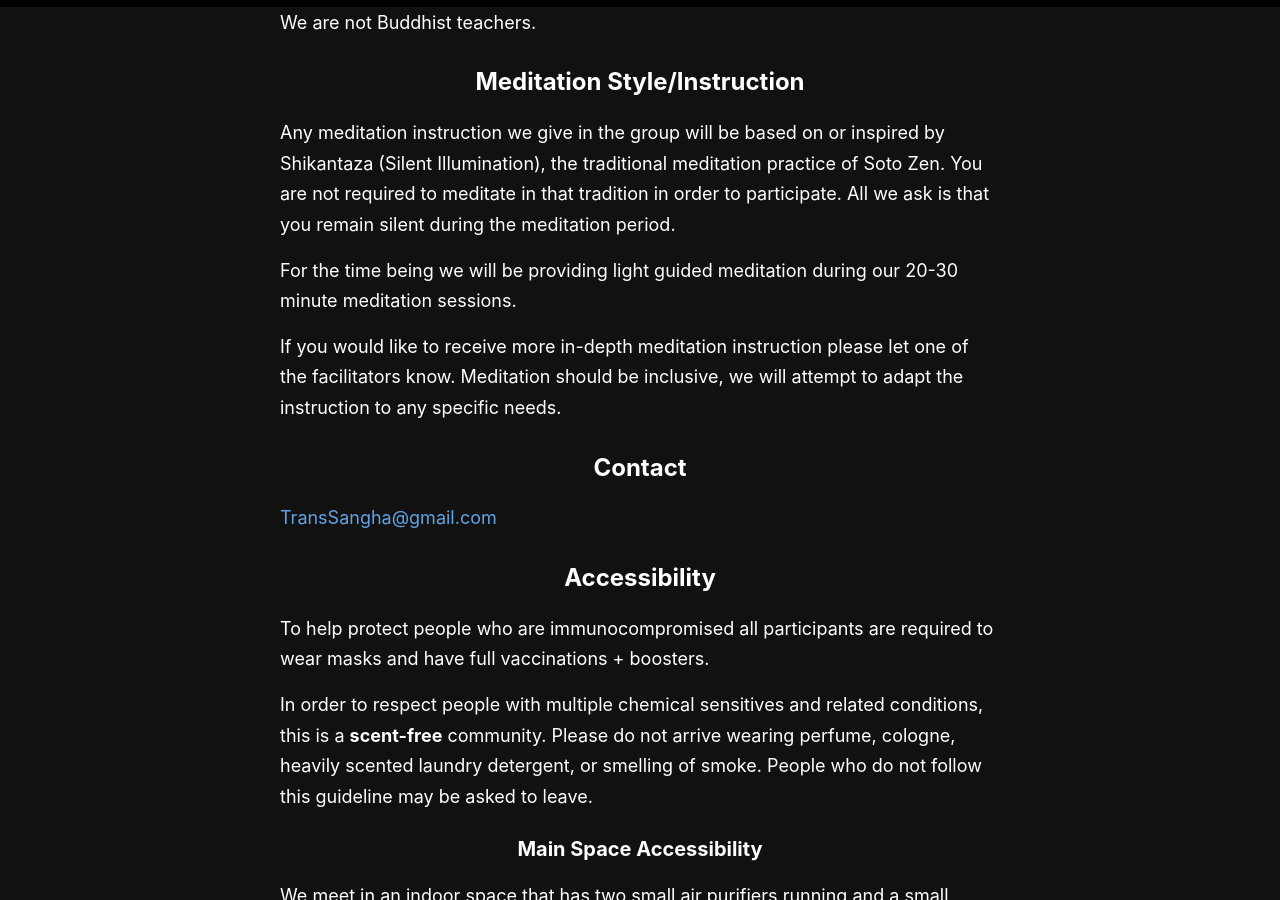
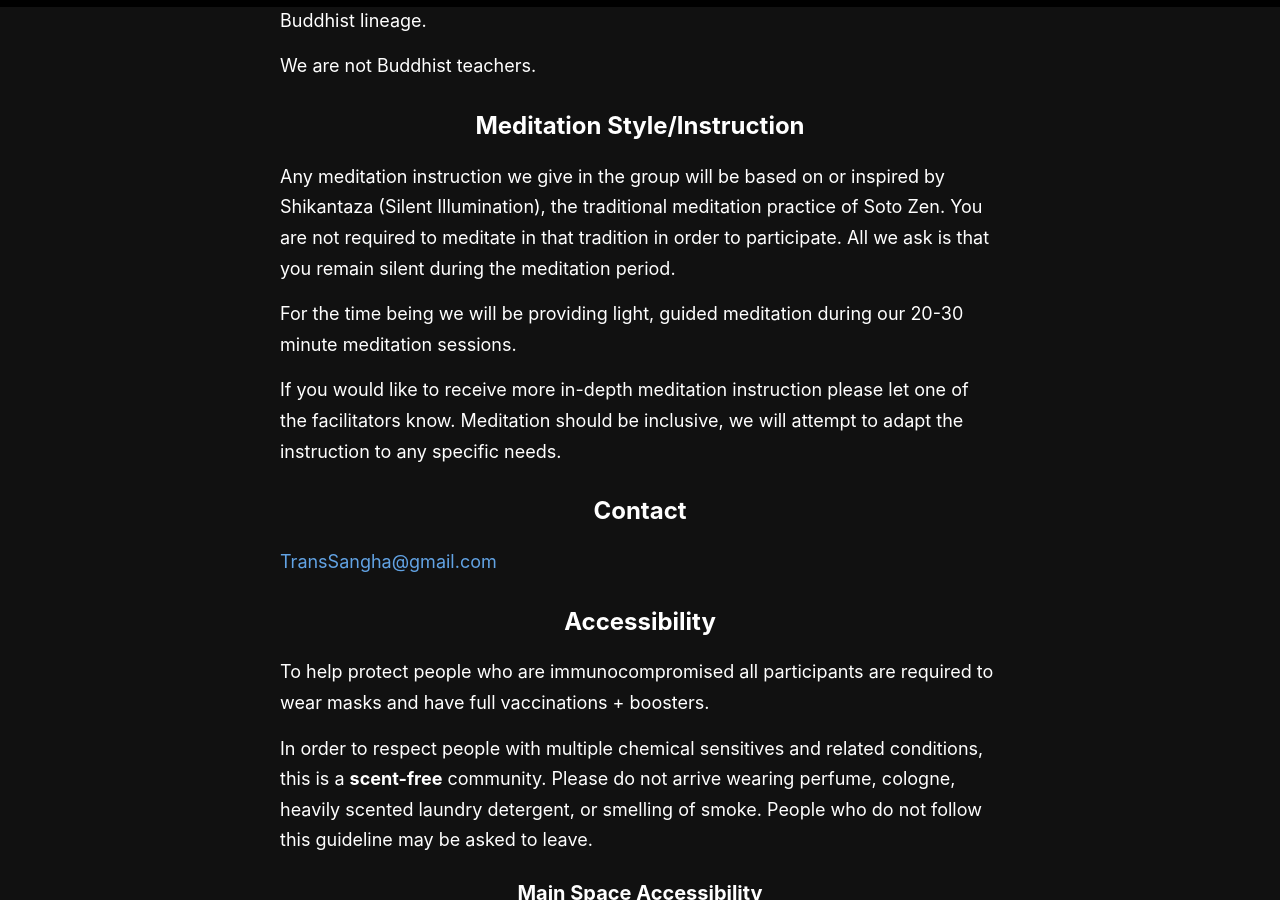
Before and after one commit to rykener/transsangha, a Jekyll site: the page built from _pages/index.md, in a window 1280 px wide and 900 px high, scrolled down 2338 px. Built offline with Jekyll 4.4.1, drawn with Linux system fonts in a browser that asks for light colours; some of the changed text lies outside the part shown.

```diff
--- a/_pages/index.md
+++ b/_pages/index.md
@@ -55,7 +56,7 @@ We are not Buddhist teachers.
 ## Meditation Style/Instruction
 Any meditation instruction we give in the group will be based on or inspired by Shikantaza (Silent Illumination), the traditional meditation practice of Soto Zen. You are not required to meditate in that tradition in order to participate. All we ask is that you remain silent during the meditation period.
 
-For the time being we will be providing light guided meditation during our 20-30 minute meditation sessions.
+For the time being we will be providing light, guided meditation during our 20-30 minute meditation sessions.
 
 If you would like to receive more in-depth meditation instruction please let one of the facilitators know. Meditation should be inclusive, we will attempt to adapt the instruction to any specific needs.
 
```
Also changed, not shown: other parts of _pages/index.md (+2 -1 lines).
